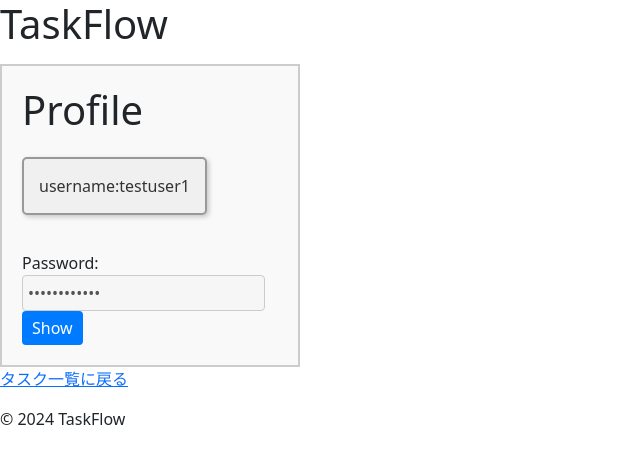
After one commit to 02naa98/TaskFlow, a Django app: a page that uses todoproject/templates/base.html in a window 1280 px wide. The commit adds this page. Shown: the top 464 px of the page, without its empty margins (0-640 px from the left). Run offline with Django 5.2, Linux system fonts and the light colour scheme; data comes from the database, SQL or seed files in the repository; both versions use the stored data as it was after the commit.

Commit message:
プロフィールの追加

```diff
--- a/todoproject/accounts/views.py
+++ b/todoproject/accounts/views.py
@@ -20,7 +20,7 @@ class SignupView(CreateView):
         return redirect(self.success_url)
 
 # ログインビュー
-class CustomLoginView(LoginView):
-    template_name = 'registration/login.html'
+    class CustomLoginView(LoginView):
+        template_name = 'registration/login.html'
 
-    next_page = reverse_lazy('login')  # ログアウト後にリダイレクトするページ
+        next_page = reverse_lazy('login')  # ログアウト後にリダイレクトするページ
--- a/todoproject/templates/base.html
+++ b/todoproject/templates/base.html
@@ -20,7 +20,10 @@
                             <li>
                                 <form action="{% url 'logout' %}" method="post">
                                     {% csrf_token %}
-                                    <p>現在{{ user.username }}さんがログイン中</p>
+                                    <p>現在
+                                        <a href="{%url 'temporary_profile' user.username%}">{{ user.username }}</a>
+                                        さんがログイン中
+                                    </p>
                                     <button type="submit" class="btn btn-primary">ログアウト</button>
                                 </form>
                             </li>
--- a/todoproject/templates/todo_app/calendar.html
+++ b/todoproject/templates/todo_app/calendar.html
@@ -6,6 +6,7 @@
 </head>
 
 <body>
+    <a href="{%url 'task_list'%}"タスク一覧</a>
     <div id='calendar'></div>
 
     {% load static %}
--- /dev/null
+++ b/todoproject/templates/todo_app/profile.html
@@ -0,0 +1,85 @@
+{% extends 'base.html' %}
+
+<title>{%block title%}Profile{%endblock%}</title>
+
+{% block content %}
+<div class="profile-container">
+    <h1>Profile</h1>
+    <p class="username">
+        username:{{profile_user.username}}
+    </p>
+    <div class="password-container">
+        <label for="password">Password:</label>
+        <input type="password" id="password" value="YourPassword" disabled>
+        <button type="button" onclick="togglePassword()">Show</button>
+    </div>
+</div>
+<p>
+    <a href="{% url 'task_list' %}">タスク一覧に戻る</a>
+</p>
+
+<style>
+.profile-container {
+    border: solid 2px #ccc;
+    padding: 20px;
+    background-color: #f9f9f9; /* Profile枠の背景色 */
+    width: 300px; /* Optional: 枠の幅を指定 */
+}
+
+/* usernameの小さな枠 */
+.username {
+    border: solid 2px #999; /* 境界線を少し太く */
+    padding: 15px; /* パディングを増やして余裕を持たせる */
+    background-color: #f0f0f0; /* 明るい背景色に変更 */
+    color: #333; /* テキストカラーを濃く */
+    font-size: 16px; /* フォントサイズを大きく */
+    border-radius: 5px; /* 角を丸くする */
+    display: inline-block; /* インラインブロックを維持 */
+    margin-top: 15px; /* 上部にスペースを追加 */
+    box-shadow: 2px 2px 5px rgba(0, 0, 0, 0.2); /* 軽い影を追加して立体感を出す */
+    transition: background-color 0.3s; /* ホバー時のスムーズな背景色の変更を追加 */
+}
+
+.username:hover {
+    background-color: #e0e0e0; /* ホバー時の背景色を少し暗く */
+}
+.password-container {
+    margin-top: 20px; /* usernameとパスワード枠の間にスペースを追加 */
+}
+
+.password-container input {
+    padding: 5px;
+    border: solid 1px #ccc;
+    border-radius: 4px; /* 角を丸める */
+    margin-right: 10px; /* ボタンと入力フィールドの間にスペースを追加 */
+}
+
+.password-container button {
+    padding: 5px 10px;
+    border: none;
+    background-color: #007bff; /* ボタンの背景色 */
+    color: white; /* ボタンのテキスト色 */
+    border-radius: 4px; /* 角を丸める */
+    cursor: pointer; /* マウスカーソルをポインタに変更 */
+}
+
+.password-container button:hover {
+    background-color: #0056b3; /* ホバー時の背景色 */
+}
+</style>
+
+<script>
+    function togglePassword() {
+        var passwordField = document.getElementById("password");
+        var button = document.querySelector('.password-container button');
+        if (passwordField.type === "password") {
+            passwordField.type = "text"; // パスワードを表示
+            button.textContent = "Hide"; // ボタンのテキストを変更
+        } else {
+            passwordField.type = "password"; // パスワードを隠す
+            button.textContent = "Show"; // ボタンのテキストを変更
+        }
+    }
+</script>
+
+{% endblock %}
--- a/todoproject/todo_app/urls.py
+++ b/todoproject/todo_app/urls.py
@@ -1,5 +1,5 @@
 from django.urls import path
-from .views import TaskCreateView,TaskListView,TaskUpdateView,TaskDeleteView,ListCreateView,ListUpdateView,ListDeleteView,ListSelectView,ToggleStarView
+from .views import TaskCreateView,TaskListView,TaskUpdateView,TaskDeleteView,ListCreateView,ListUpdateView,ListDeleteView,ListSelectView,ToggleStarView,ProfileView
 from . import views
 
 urlpatterns = [
@@ -11,7 +11,8 @@ urlpatterns = [
     path('list/update/<int:pk>/', ListUpdateView.as_view(), name='list_update'), #リスト更新
     path('list/delete/<int:pk>/', ListDeleteView.as_view(), name='list_delete'), #リスト削除
     path('select-list/', ListSelectView.as_view(), name='select_list'),#リスト選択
-    path('calendar/', views.index, name='select_list'),#カレンダー
+    path('calendar/', views.index, name='only_calendar'),#カレンダー
+    path('profile/<str:username>/', ProfileView.as_view(), name='temporary_profile'),#プロフィール
     #動的url(ページ遷移が小さい)
     path('tasks/toggle_star/<int:task_id>/', ToggleStarView.as_view(), name='toggle_star'), #スタートグル
 
--- a/todoproject/todo_app/views.py
+++ b/todoproject/todo_app/views.py
@@ -1,7 +1,7 @@
 from django.db.models.query import QuerySet
 from datetime import datetime
 from django.urls import reverse_lazy
-from django.views.generic import CreateView,ListView,UpdateView,DeleteView
+from django.views.generic import CreateView,ListView,UpdateView,DeleteView,DetailView
 from django.views.generic.edit import FormView
 from django.views import View,generic
 from django.shortcuts import redirect,render,get_object_or_404
@@ -10,7 +10,22 @@ from django.template import loader
 from .models import TaskCreate,TaskList
 from .forms import TaskForm,ListForm,ListSelectForm
 from django.utils.safestring import mark_safe
+from accounts.models import CustomUser
+from django.contrib.auth.mixins import LoginRequiredMixin
 
+#プロフィールページ
+class ProfileView(DetailView,LoginRequiredMixin):
+    model = CustomUser
+    template_name = 'todo_app/profile.html'
+    context_object_name = 'profile_user'
+    slug_field = 'username'  # usernameフィールドをスラグとして使用
+    slug_url_kwarg = 'username'  # URLから渡されるパラメータ名
+
+    def get_context_data(self, **kwargs):
+        context = super().get_context_data(**kwargs)
+        # セキュリティのため、パスワードを直接渡すのではなく、別の方法を考えることを推奨します。
+        context['password'] = 'YourPassword'  # これは実際の実装では避けるべきです。
+        return context
 
 #簡易チェックリスト
 class ListSelectView(FormView):
```
Also changed, not shown: todoproject/templates/todo_app/task_list.html (+12 -5 lines), todoproject/db.sqlite3.
